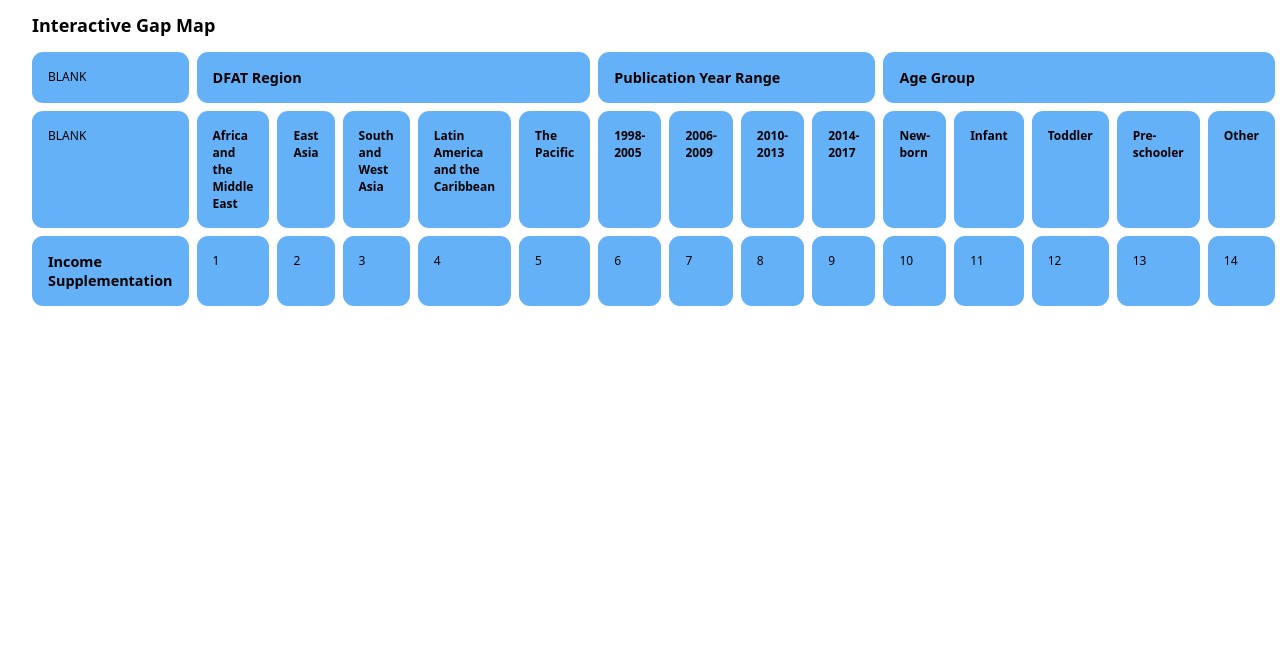
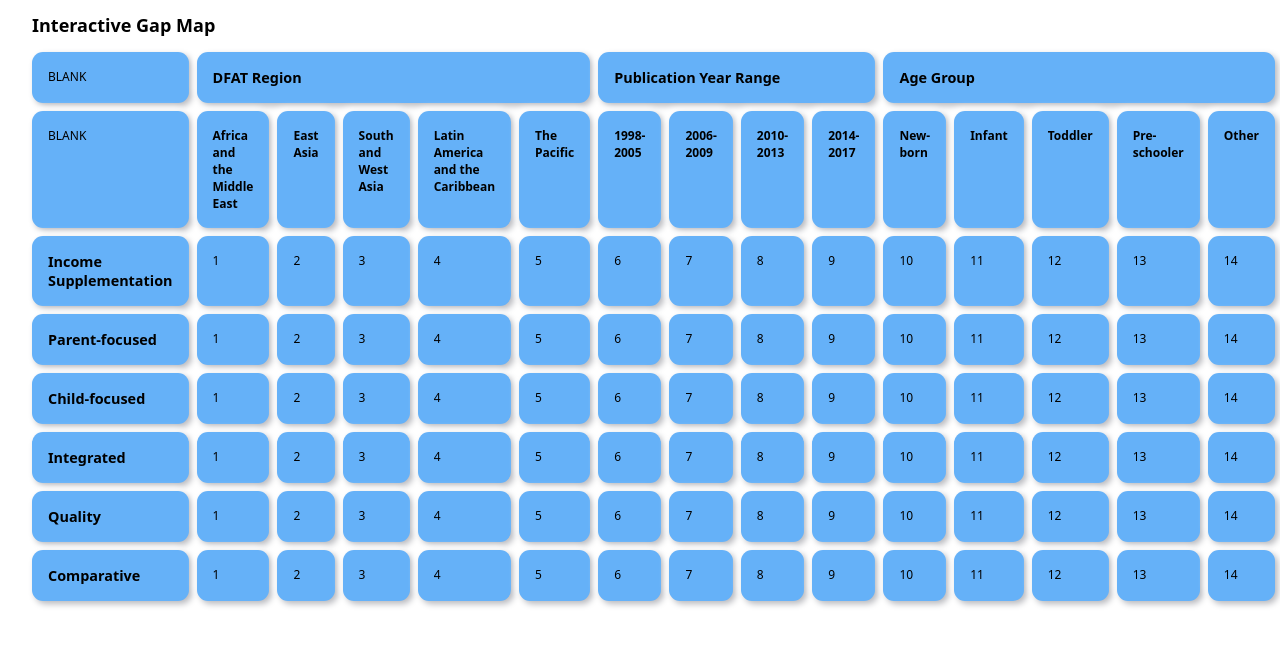
Before and after one commit to TobyCarslake/Early-Childhood-Interventions-Gap-Map, a plain HTML site: page index.html in a window 1280 px wide. Shown: the part 68-714 px from the top of the page. Drawn offline with nearby package versions, Linux system fonts and the light colour scheme.

Commit message:
all rows setup up added shadow

```diff
--- a/css/styles.css
+++ b/css/styles.css
@@ -2,9 +2,12 @@
     background: rgb(101, 177, 248);
     padding: 1rem;
     border-radius: 11px;
+    /*grid shadow from here https://themesberg.com/blog/tutorial/neomorphic-elements-css-html-tutorial */
+    -webkit-box-shadow: 3px 3px 6px #b8b9be, -3px -3px 6px #fff;
+    box-shadow: 3px 3px 6px #b8b9be, -3px -3px 6px #fff;
 
 }
-
+/* https://neumorphism.io/#E6E7EE */
 /* .grid > div:nth-child(odd){
     background: rgb(113, 113, 216);
 } */
--- a/index.html
+++ b/index.html
@@ -130,6 +130,231 @@
   <div id="income_other">
     14
   </div>
+  <div id='parent' class="parent h3">
+    Parent-focused
+  </div>
+  <div id="parent_africa">
+    1
+  </div>
+  <div id="parent_east">
+    2
+  </div>
+  <div id="parent_south">
+    3
+  </div>
+  <div id="parent_latin">
+    4
+  </div>
+  <div id="parent_pacific">
+    5
+  </div>
+  <div id="parent_1998">
+    6
+  </div>
+  <div id="parent_2006">
+    7
+  </div>
+  <div id="parent_2010">
+    8
+  </div>
+  <div id="parent_2014">
+    9
+  </div>
+  <div id="parent_newborn">
+    10
+  </div>
+  <div id="parent_infant">
+    11
+  </div>
+  <div id="parent_toddler">
+    12
+  </div>
+  <div id="parent_preschooler">
+    13
+  </div>
+  <div id="parent_other">
+    14
+  </div>
+  <div id='child' class="child h3">
+    Child-focused
+  </div>
+  <div id="child_africa">
+    1
+  </div>
+  <div id="child_east">
+    2
+  </div>
+  <div id="child_south">
+    3
+  </div>
+  <div id="child_latin">
+    4
+  </div>
+  <div id="child_pacific">
+    5
+  </div>
+  <div id="child_1998">
+    6
+  </div>
+  <div id="child_2006">
+    7
+  </div>
+  <div id="child_2010">
+    8
+  </div>
+  <div id="child_2014">
+    9
+  </div>
+  <div id="child_newborn">
+    10
+  </div>
+  <div id="child_infant">
+    11
+  </div>
+  <div id="child_toddler">
+    12
+  </div>
+  <div id="child_preschooler">
+    13
+  </div>
+  <div id="child_other">
+    14
+  </div>
+  <div id='integrated' class="integrated h3">
+    Integrated
+  </div>
+  <div id="integrated_africa">
+    1
+  </div>
+  <div id="integrated_east">
+    2
+  </div>
+  <div id="integrated_south">
+    3
+  </div>
+  <div id="integrated_latin">
+    4
+  </div>
+  <div id="integrated_pacific">
+    5
+  </div>
+  <div id="integrated_1998">
+    6
+  </div>
+  <div id="integrated_2006">
+    7
+  </div>
+  <div id="integrated_2010">
+    8
+  </div>
+  <div id="integrated_2014">
+    9
+  </div>
+  <div id="integrated_newborn">
+    10
+  </div>
+  <div id="integrated_infant">
+    11
+  </div>
+  <div id="integrated_toddler">
+    12
+  </div>
+  <div id="integrated_preschooler">
+    13
+  </div>
+  <div id="integrated_other">
+    14
+  </div>
+  <div id='quality' class="quality h3">
+    Quality
+  </div>
+  <div id="quality_africa">
+    1
+  </div>
+  <div id="quality_east">
+    2
+  </div>
+  <div id="quality_south">
+    3
+  </div>
+  <div id="quality_latin">
+    4
+  </div>
+  <div id="quality_pacific">
+    5
+  </div>
+  <div id="quality_1998">
+    6
+  </div>
+  <div id="quality_2006">
+    7
+  </div>
+  <div id="quality_2010">
+    8
+  </div>
+  <div id="quality_2014">
+    9
+  </div>
+  <div id="quality_newborn">
+    10
+  </div>
+  <div id="quality_infant">
+    11
+  </div>
+  <div id="quality_toddler">
+    12
+  </div>
+  <div id="quality_preschooler">
+    13
+  </div>
+  <div id="quality_other">
+    14
+  </div>
+  <div id='comparative' class="comparative h3">
+    Comparative
+  </div>
+  <div id="comparative_africa">
+    1
+  </div>
+  <div id="comparative_east">
+    2
+  </div>
+  <div id="comparative_south">
+    3
+  </div>
+  <div id="comparative_latin">
+    4
+  </div>
+  <div id="comparative_pacific">
+    5
+  </div>
+  <div id="comparative_1998">
+    6
+  </div>
+  <div id="comparative_2006">
+    7
+  </div>
+  <div id="comparative_2010">
+    8
+  </div>
+  <div id="comparative_2014">
+    9
+  </div>
+  <div id="comparative_newborn">
+    10
+  </div>
+  <div id="comparative_infant">
+    11
+  </div>
+  <div id="comparative_toddler">
+    12
+  </div>
+  <div id="comparative_preschooler">
+    13
+  </div>
+  <div id="comparative_other">
+    14
+  </div>
 </div>
     <script src="https://unpkg.com/@popperjs/core@2"></script>
     <script src="https://unpkg.com/tippy.js@6"></script>
--- a/js/app.js
+++ b/js/app.js
@@ -7,7 +7,7 @@ xhttp.onreadystatechange = function() {
       //  document.getElementById("demo").innerHTML = xhttp.responseText;
       const response = JSON.parse(xhttp.responseText);
       console.log(response.data);
-      data = response.data;
+      var data = response.data;
       // const incAfr = Object.keys(data).filter(k=> data[k].Intervention == 'Income supplementation') && (k=> data[k].Intervention == 'Africa and the Middle East'.map(k=>data[k]).sort((a,b)=>+a.ID-b.ID));
       // console.log(incAfr);
       let incomeAfrica = '';
@@ -74,24 +74,17 @@ tippy('#income', {
   placement: 'auto-end',
   interactive: true
 });
-console.log(data);
 
-var data = { 5: { "ID": "0", "Status": "Valid" } }; // some OBJECT from server response
-
-data = { ...data,
-  0: { "ID": "1", "Status": "Valid" },
-  1: { "ID": "2", "Status": "Invalid" },
-  2: { "ID": "3", "Status": "Valid" }
-}
-
-
-// https://stackoverflow.com/questions/8925820/javascript-object-push-function
-// // solution 1: where output is sorted filtred array
-// let arr=Object.keys(data).filter(k=> data[k].Status!='Invalid').map(k=>data[k]).sort((a,b)=>+a.ID-b.ID);
-
-// // solution2: where output is filtered object
-// Object.keys(data).map(k=> data[k].Status=='Invalid' && delete data[k])
-
-// // show
-// console.log('Object',data);
-// console.log('Array ',arr);
+tippy('#parent', {
+  maxWidth: '',
+  trigger: 'click',
+  hideOnClick: 'false',
+  content: 'This category includes studies in which the focal point of the intervention is the parent, or wider family group.',
+  allowHTML: true,
+  appendTo: document.body,
+  boundary: 'window',
+  placement: 'auto',
+  placement: 'auto-start',
+  placement: 'auto-end',
+  interactive: true
+});
```
Also changed, not shown: js/bean.js (added, +188 -0 lines).
